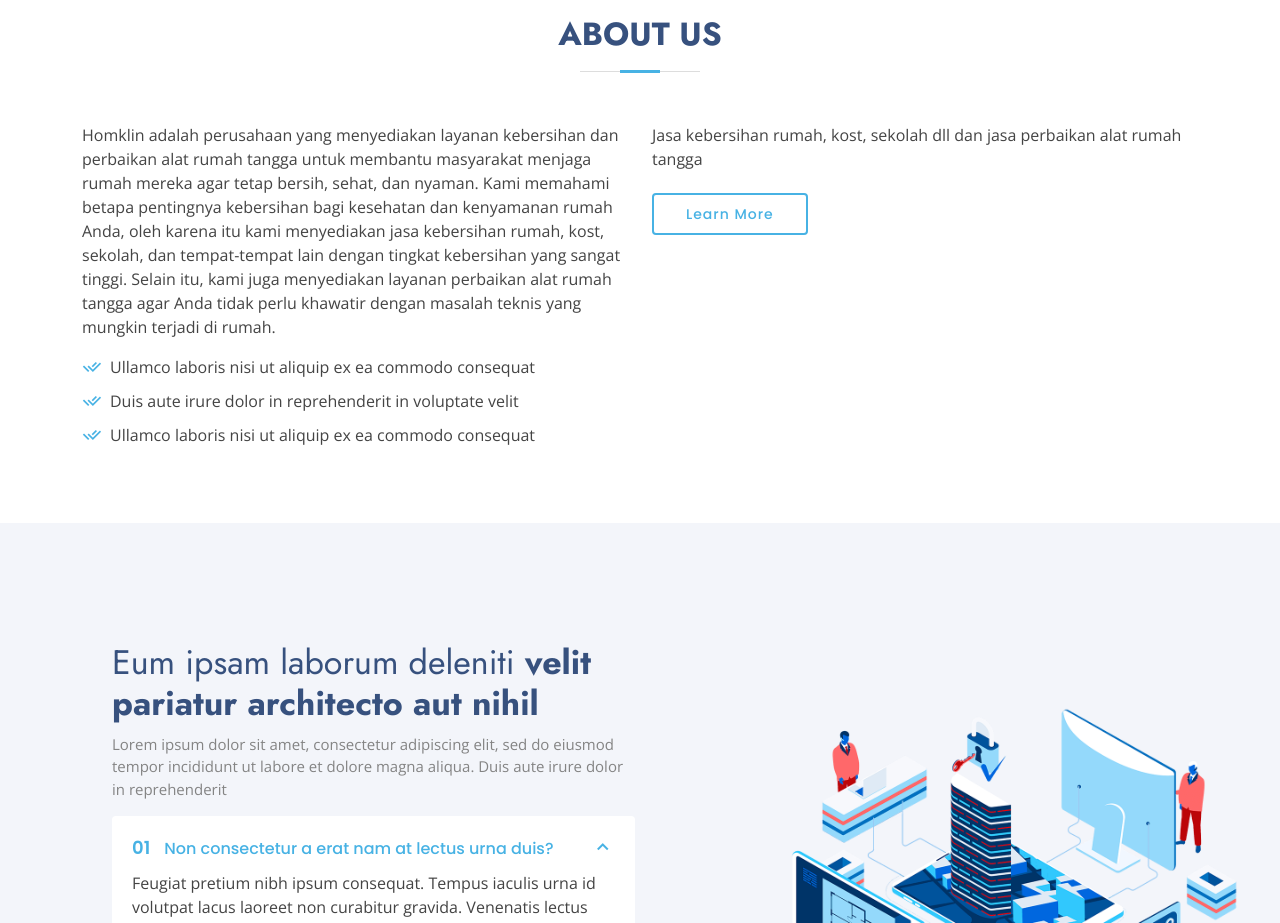
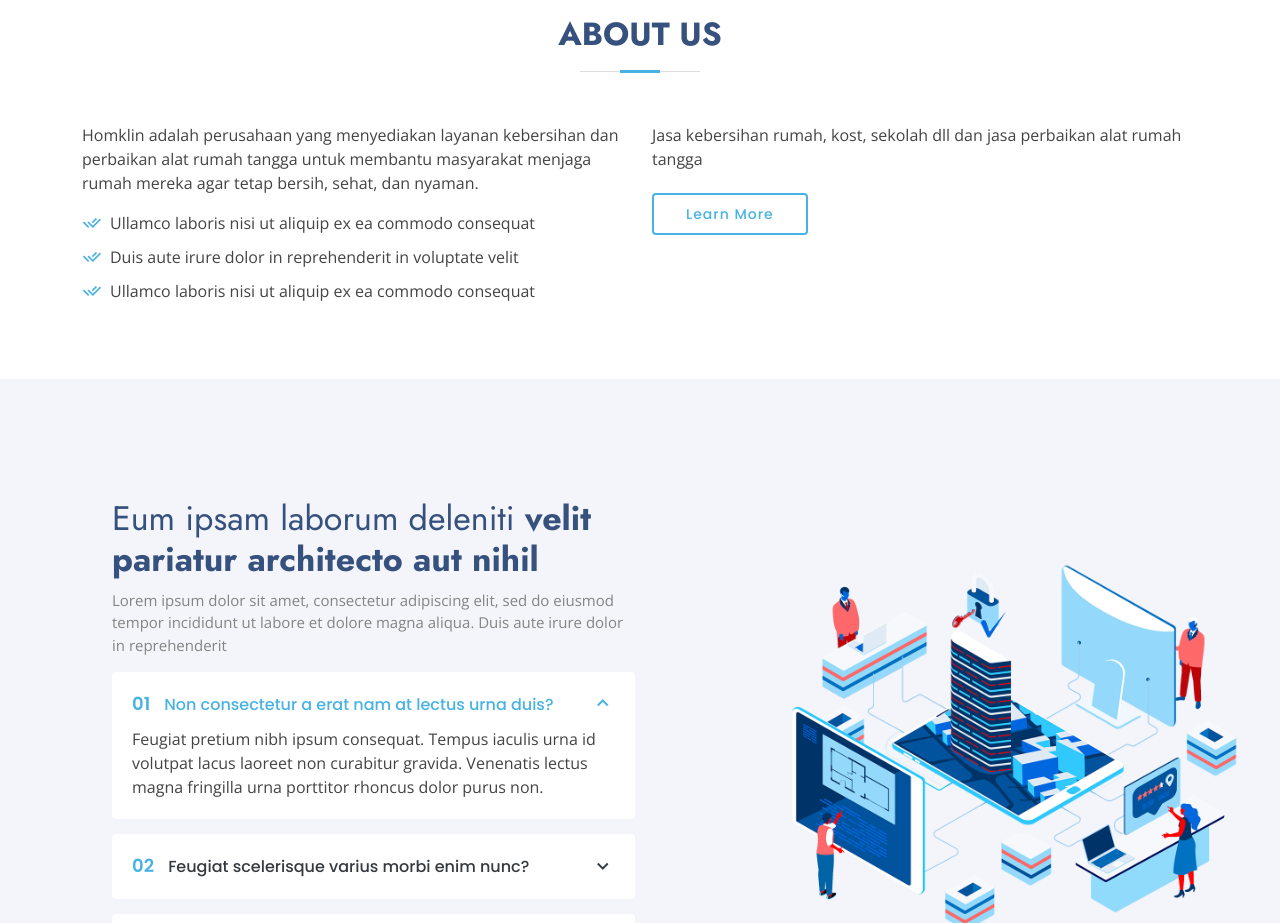
Before and after one commit to kreindo/Homklin, a plain HTML site: page index.html in a window 1280 px wide. Shown: the part 780-1703 px from the top of the page. Drawn offline with nearby package versions, Linux system fonts and the light colour scheme.

Commit message:
about us

```diff
--- a/index.html
+++ b/index.html
@@ -141,7 +141,7 @@
 
           <div class="row content">
             <div class="col-lg-6">
-              <p>Homklin adalah perusahaan yang menyediakan layanan kebersihan dan perbaikan alat rumah tangga untuk membantu masyarakat menjaga rumah mereka agar tetap bersih, sehat, dan nyaman. Kami memahami betapa pentingnya kebersihan bagi kesehatan dan kenyamanan rumah Anda, oleh karena itu kami menyediakan jasa kebersihan rumah, kost, sekolah, dan tempat-tempat lain dengan tingkat kebersihan yang sangat tinggi. Selain itu, kami juga menyediakan layanan perbaikan alat rumah tangga agar Anda tidak perlu khawatir dengan masalah teknis yang mungkin terjadi di rumah.</p>
+              <p>Homklin adalah perusahaan yang menyediakan layanan kebersihan dan perbaikan alat rumah tangga untuk membantu masyarakat menjaga rumah mereka agar tetap bersih, sehat, dan nyaman.</p>
               <ul>
                 <li><i class="ri-check-double-line"></i> Ullamco laboris nisi ut aliquip ex ea commodo consequat</li>
                 <li><i class="ri-check-double-line"></i> Duis aute irure dolor in reprehenderit in voluptate velit</li>
```
